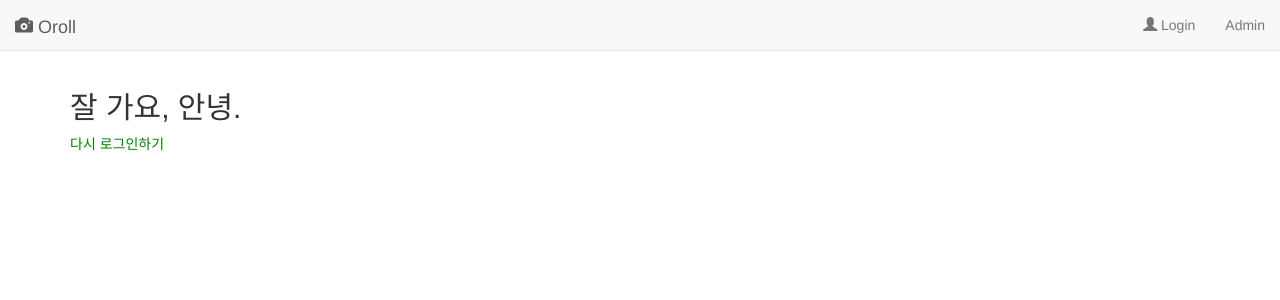
After one commit to Ssnnaaiill/oroll, a Django app: a page that uses oroll/templates/oroll/base.html in a window 1280 px wide. The commit adds this page. Shown: the top 300 px of the page. Run offline with Django 3.2, Linux system fonts and the light colour scheme; some libraries are stand-ins or nearby versions.

Commit message:
로그인 기능 구현

```diff
--- a/mysite/settings.py
+++ b/mysite/settings.py
@@ -120,3 +120,6 @@ USE_TZ = True
 
 STATIC_URL = '/static/'
 STATIC_ROOT = os.path.join(BASE_DIR, 'static')
+
+# Auth settings
+LOGIN_REDIRECT_URL = '/'
--- a/mysite/urls.py
+++ b/mysite/urls.py
@@ -22,4 +22,5 @@ urlpatterns = [
     path('admin/', admin.site.urls),
     url(r'^$', oroll_views.IndexView.as_view(), name = 'root'),
     url(r'^oroll/', include('oroll.urls')),
+    url(r'^accounts/', include('django.contrib.auth.urls')),
 ]
--- /dev/null
+++ b/oroll/static/oroll/style.css
@@ -0,0 +1,4 @@
+a {
+	color: green;
+	text-decoration: none;
+}
--- a/oroll/templates/oroll/base.html
+++ b/oroll/templates/oroll/base.html
@@ -10,7 +10,7 @@
 		<!-- Bootstrap -->
 		<link href="//maxcdn.bootstrapcdn.com/bootstrap/3.3.7/css/bootstrap.min.css" rel="stylesheet">
 
-		{% load static %}
+		{% load staticfiles %}
 		<link rel="stylesheet" type="text/css" href="{% static 'oroll/style.css' %}">
 
 		<!-- HTML5 shim and Respond.js for IE8 support of HTML5 elements and media queries -->
@@ -26,10 +26,10 @@
 				<!-- Brand and toggle get grouped for better mobile display -->
 				<div class="navbar-header">
 					<button type="button" class="navbar-toggle collapsed" data-toggle="collapse" data-target="#bs-example-navbar-collapse-1" aria-expanded="false">
-						 <span class="sr-only">Toggle navigation</span>
-						 <span class="icon-bar"></span>
-						 <span class="icon-bar"></span>
-						 <span class="icon-bar"></span>
+						<span class="sr-only">Toggle navigation</span>
+						<span class="icon-bar"></span>
+						<span class="icon-bar"></span>
+						<span class="icon-bar"></span>
 					</button>
 					<a class="navbar-brand" href="{% url 'oroll:index' %}"> <span class="glyphicon glyphicon-camera"> </span> Oroll </a>
 				</div>
@@ -37,9 +37,13 @@
 				<!-- Collect the nav links, forms, and other content for toggling -->
 				<div class="collapse navbar-collapse">
 					<ul class="nav navbar-nav navbar-right">
-						 <li><a href="#"> <span class="glyphicon glyphicon-user"></span> Login</a></li>
-						 <li><a href="#">Logout</a></li>
-						 <li><a href="{% url 'admin:index' %}">Admin</a></li>
+						{% if user.is_active %}
+						<li><a href="{% url 'login' %}"> <span class="glyphicon glyphicon-user"></span>{{user.username}}</a></li>
+						<li><a href="{% url 'logout' %}">Logout</a></li>
+						{% else %}
+						<li><a href="{% url 'login' %}"> <span class="glyphicon glyphicon-user"></span> Login</a></li>
+						<li><a href="{% url 'admin:index' %}">Admin</a></li>
+						{% endif %}
 					</ul>
 				</div> <!-- /.navbar-collapse -->
 			</div> <!-- /.container-fluid -->
--- /dev/null
+++ b/oroll/templates/registration/logged_out.html
@@ -0,0 +1,7 @@
+{% extends 'oroll/base.html' %}
+{% block content %}
+
+<h2> 잘 가요, 안녕. </h2>
+<p><a href="{%url 'login'%}">다시 로그인하기</a></p>
+
+{% endblock %}
```
Also changed, not shown: oroll/templates/registration/login.html (added, +22 -0 lines).
